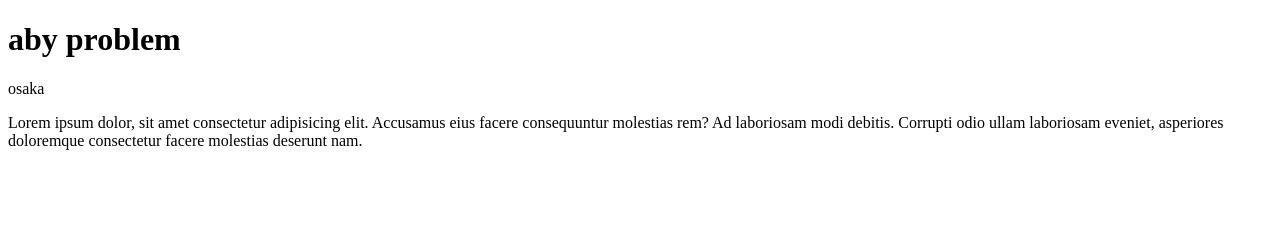
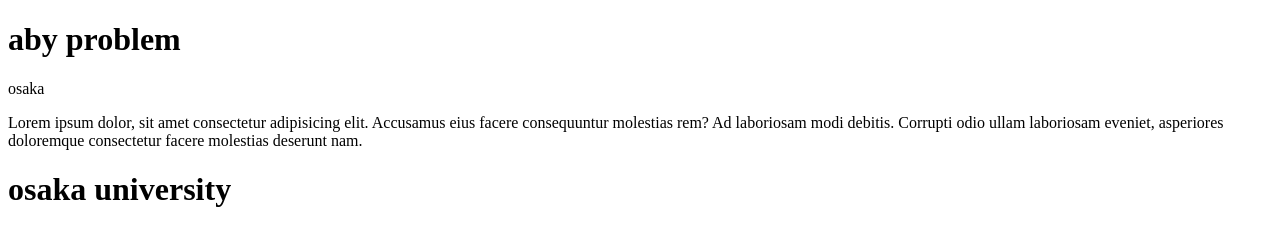
Before and after one commit to mhasanrizvi24/test, a plain HTML site: page index.html in a window 1280 px wide. Drawn offline with Linux system fonts and the light colour scheme.

Commit message:
add my university name

```diff
--- a/index.html
+++ b/index.html
@@ -11,5 +11,7 @@
     </h1>
     <p>osaka</p>
     <p>Lorem ipsum dolor, sit amet consectetur adipisicing elit. Accusamus eius facere consequuntur molestias rem? Ad laboriosam modi debitis. Corrupti odio ullam laboriosam eveniet, asperiores doloremque consectetur facere molestias deserunt nam.</p>
+
+    <h1> osaka university </h1>
 </body>
 </html>
```
